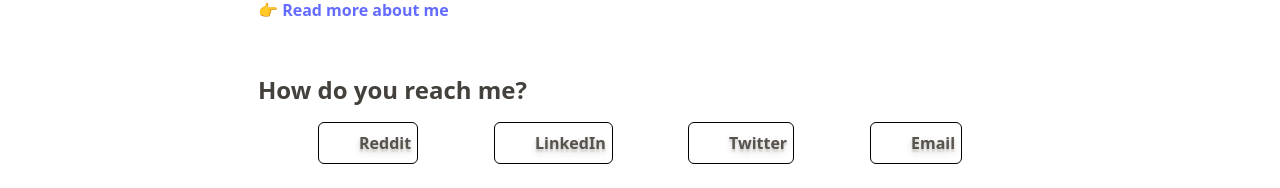
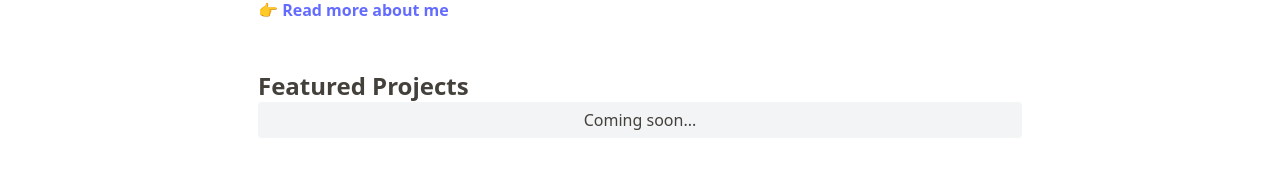
Before and after one commit to Xirlorm/dev-folio, a React (Vite) app: page / in a window 1280 px wide. Shown: the part 591-779 px from the top of the page. Built offline with nearby package versions, Linux system fonts and the light colour scheme; some icons are missing.

Commit message:
Added a Featured projects section to homepage

```diff
--- a/src/pages/Home.tsx
+++ b/src/pages/Home.tsx
@@ -51,6 +51,12 @@
       <section className="font-extrabold text-md my-2">
         👉 <Link to="/about">Read more about me</Link>
       </section>
+      <section className="my-6 ">
+        <h3 className="text-2xl font-extrabold">Featured Projects</h3>
+        <div className="bg-gray-100 p-1.5 rounded-sm flex justify-center">
+          Coming soon...
+        </div>
+      </section>
       <section id="contacts" className="contacts">
         <h3 className="text-2xl font-extrabold my-2">How do you reach me?</h3>
         <ul className="">
```
